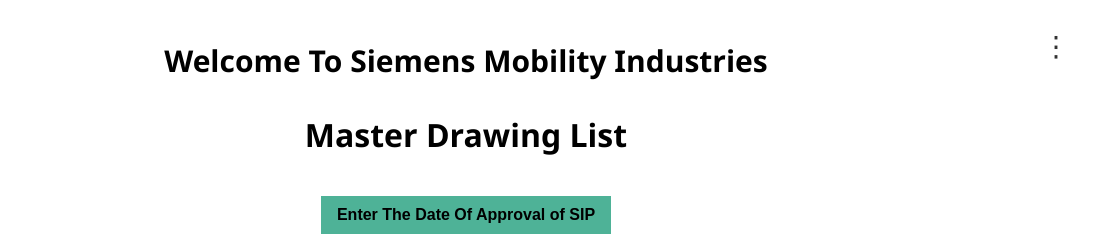
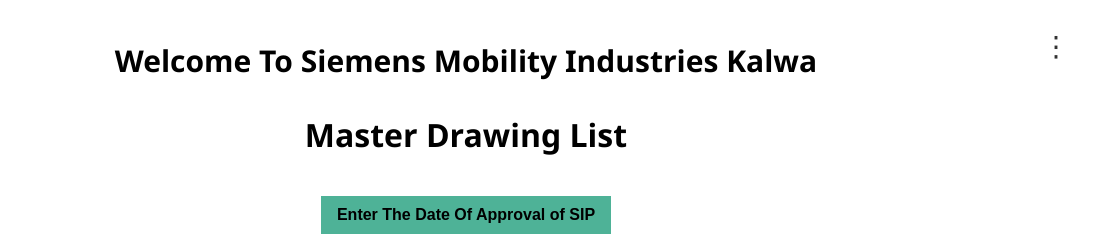
Before and after one commit to Siemens7219/MDL, a plain HTML site: page index.html in a window 1280 px wide. Shown: the top 251 px of the page, 174-1280 px from the left. Drawn offline with Linux system fonts and the light colour scheme.

Commit message:
Update index.html

```diff
--- a/index.html
+++ b/index.html
@@ -23,7 +23,7 @@
     <a class="logo" href="index.html">
         <img src="slogo.png" alt="Logo">
     </a>
-    <h1>Welcome To Siemens Mobility Industries</h1>
+    <h1>Welcome To Siemens Mobility Industries Kalwa</h1>
     <h2>Master Drawing List</h2>
 
     <div class="p">
```
